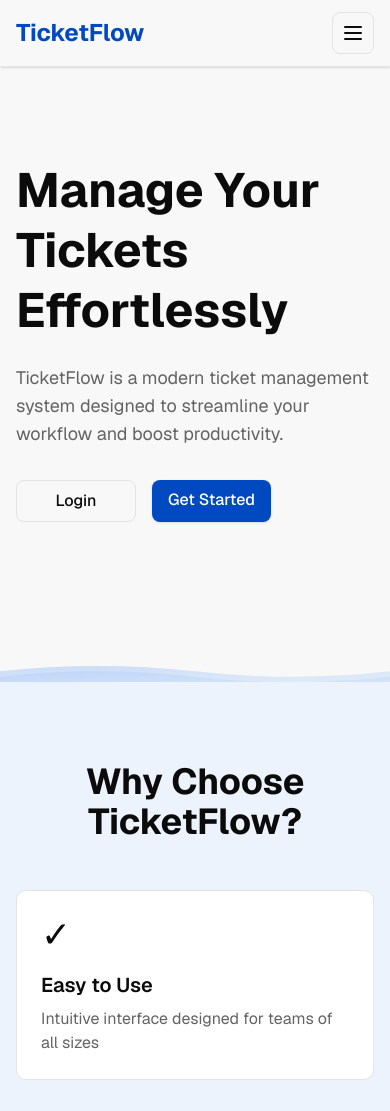
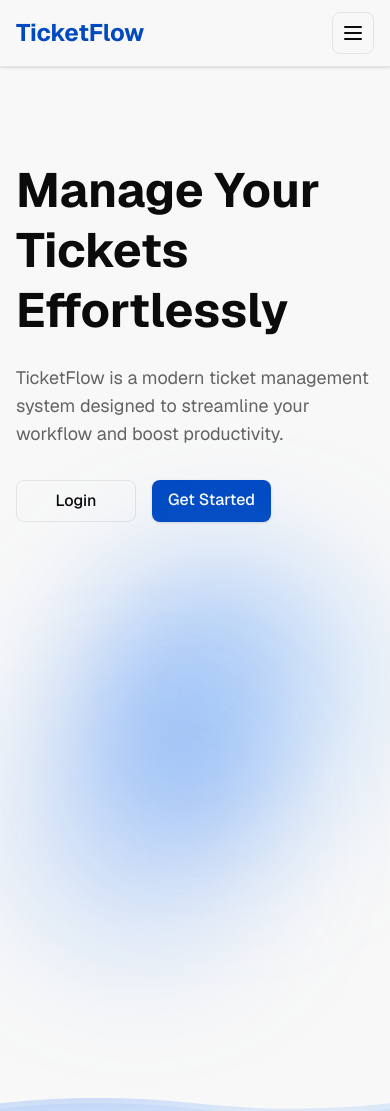
Before and after one commit to khareemah/hng-ticket-management-app-vuejs, a Vue app: page / in a window 390 px wide. Shown: the top 1111 px of the page. Built offline with nearby package versions, Linux system fonts and the light colour scheme.

Commit message:
feat: update style

```diff
--- a/src/pages/Home.vue
+++ b/src/pages/Home.vue
@@ -122,7 +122,7 @@
           </div>
 
           <!-- Decorative blur elements -->
-          <div class="relative h-96 hidden md:block">
+          <div class="relative h-96 block">
             <!-- Top right gradient blob -->
             <div
               class="absolute top-0 right-0 w-72 h-72 rounded-full blur-3xl"
```
